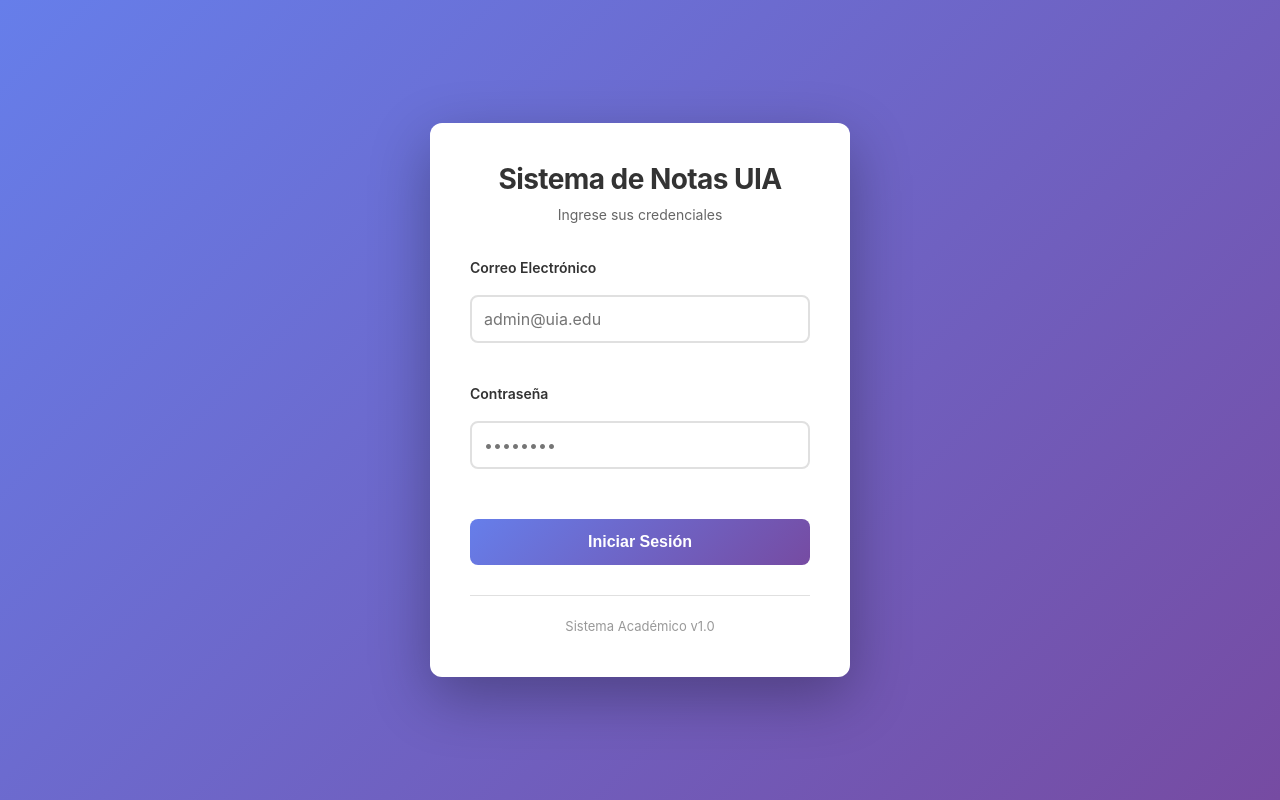
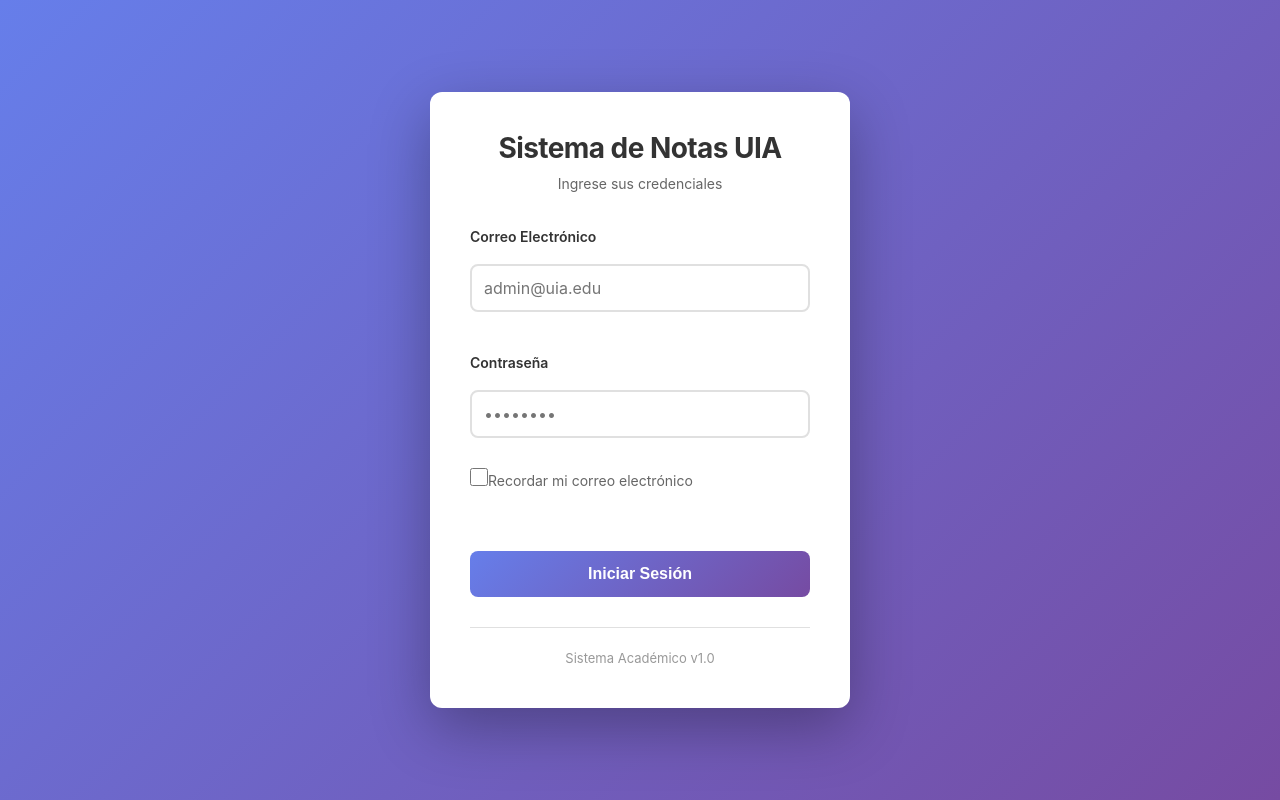
Before and after one commit to EricR19/UIA_Frontend, a React (Vite) app: page /login in a window 1280 px wide. Built offline with nearby package versions, Linux system fonts and the light colour scheme; no server answers.

Commit message:
Add remember email feature and improve browser password manager compatibility

```diff
--- a/src/pages/Login/Login.css
+++ b/src/pages/Login/Login.css
@@ -101,6 +101,34 @@
   }
 }
 
+.remember-me {
+  flex-direction: row !important;
+  align-items: center;
+  margin: -10px 0;
+}
+
+.checkbox-label {
+  display: flex;
+  align-items: center;
+  gap: 8px;
+  cursor: pointer;
+  user-select: none;
+  font-weight: 400 !important;
+  color: #666 !important;
+  font-size: 14px !important;
+}
+
+.checkbox-label input[type="checkbox"] {
+  width: 18px;
+  height: 18px;
+  cursor: pointer;
+  accent-color: #667eea;
+}
+
+.checkbox-label span {
+  font-size: 14px;
+}
+
 .btn-login {
   padding: 14px;
   background: linear-gradient(135deg, #667eea 0%, #764ba2 100%);
--- a/src/pages/Login/Login.jsx
+++ b/src/pages/Login/Login.jsx
@@ -4,14 +4,20 @@ import { useAuth } from "../../context/AuthContext";
 import "./Login.css";
 
 const Login = () => {
-  const [email, setEmail] = useState("");
+  const [email, setEmail] = useState(
+    localStorage.getItem("rememberedEmail") || ""
+  );
   const [password, setPassword] = useState("");
   const [error, setError] = useState("");
   const [loading, setLoading] = useState(false);
+  const [rememberMe, setRememberMe] = useState(
+    !!localStorage.getItem("rememberedEmail")
+  );
   const navigate = useNavigate();
   const { login, showInactivityWarning } = useAuth();
 
-  const handleSubmit = () => {
+  const handleSubmit = (e) => {
+    if (e) e.preventDefault();
     // Validación de email
     const emailRegex = /^[^\s@]+@[^\s@]+\.[^\s@]+$/;
     if (!emailRegex.test(email)) {
@@ -32,6 +38,13 @@ const Login = () => {
     // Hacer el login
     login(email, password)
       .then(() => {
+        // Guardar email si el usuario marcó "Recordarme"
+        if (rememberMe) {
+          localStorage.setItem("rememberedEmail", email);
+        } else {
+          localStorage.removeItem("rememberedEmail");
+        }
+
         setLoading(false);
         navigate("/", { replace: true });
       })
@@ -56,7 +69,7 @@ const Login = () => {
           <p>Ingrese sus credenciales</p>
         </div>
 
-        <div className="login-form">
+        <form className="login-form" onSubmit={handleSubmit}>
           {showInactivityWarning && (
             <div className="warning-message">
               🔒 Su sesión fue cerrada por inactividad (10 minutos). Por favor,
@@ -106,17 +119,23 @@ const Login = () => {
             />
           </div>
 
-          <button
-            type="button"
-            className="btn-login"
-            disabled={loading}
-            onClick={handleSubmit}
-          >
+          <div className="form-group remember-me">
+            <label className="checkbox-label">
+              <input
+                type="checkbox"
+                checked={rememberMe}
+                onChange={(e) => setRememberMe(e.target.checked)}
+              />
+              <span>Recordar mi correo electrónico</span>
+            </label>
+          </div>
+
+          <button type="submit" className="btn-login" disabled={loading}>
             {loading ? "Ingresando..." : "Iniciar Sesión"}
           </button>
 
           {error && <div className="error-message-text">❌ {error}</div>}
-        </div>
+        </form>
 
         <div className="login-footer">
           <p>Sistema Académico v1.0</p>
```
